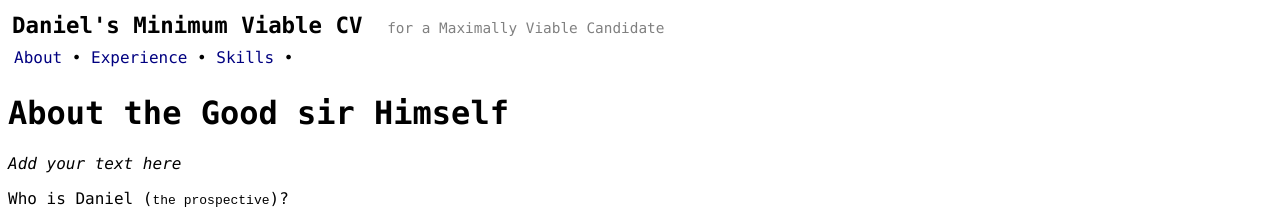
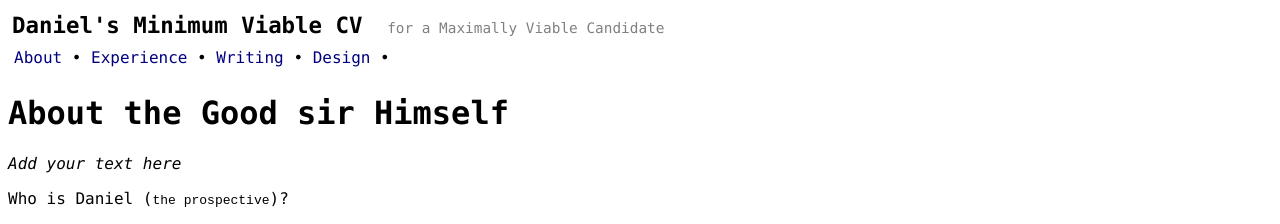
Before and after one commit to twinmystery/cv, a Jekyll site: the page built from index.md, in a window 1280 px wide. Shown: the top 224 px of the page. Built offline with Jekyll 4.4.1, drawn with Linux system fonts in a browser that asks for light colours.

Commit message:
Update default.html

```diff
--- a/_layouts/default.html
+++ b/_layouts/default.html
@@ -16,7 +16,8 @@
 <div id="nav">
   <a href="{{ 'index.html' | relative_url }}">About</a> •
   <a href="{{ 'two.html'   | relative_url }}">Experience</a> •
-  <a href="{{ 'three.html' | relative_url }}">Skills</a> •
+  <a href="{{ 'three.html' | relative_url }}">Writing</a> •
+  <a href="{{ 'four.html' | relative_url }}">Design</a> •
 </div>
 
 <div id="content">
```
